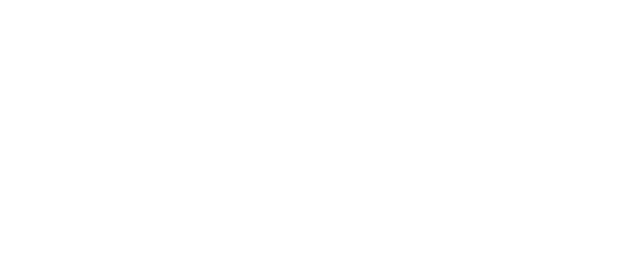
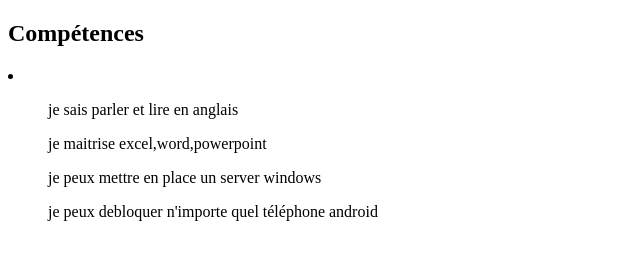
Before and after one commit to Edenorne1/git-mon-cv, a plain HTML site: page index.html in a window 1280 px wide. Shown: the whole page, without its empty margins (0-640 px from the left). Drawn offline with Linux system fonts and the light colour scheme.

Commit message:
Mise en place de la section competences

```diff
--- a/index.html
+++ b/index.html
@@ -13,6 +13,13 @@
     </header>
 
     <main>
+        <h2>Compétences</h2>
+        <li>
+            <ol>je sais parler et lire en anglais</ol>
+            <ol>je maitrise excel,word,powerpoint</ol>
+            <ol>je peux mettre en place un server windows</ol>
+            <ol>je peux debloquer n'importe quel téléphone android</ol>
+        </li>
 
     </main>
 
```
